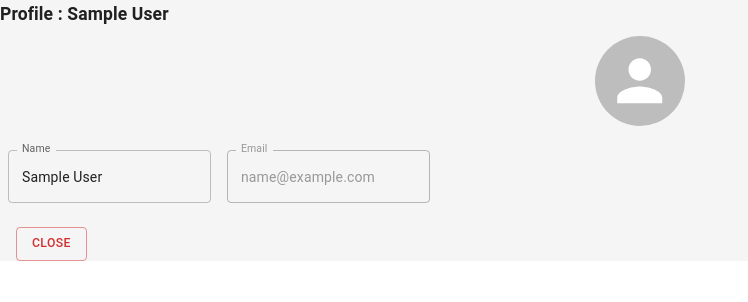
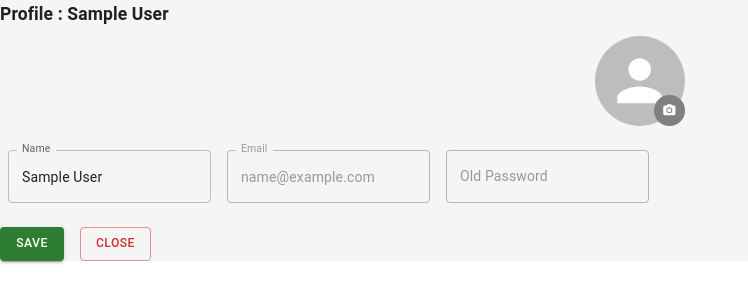
Before and after one commit to Praneeth-22/Interact-React-Impact, a React (Create React App) app: page /profile in a window 1280 px wide. Shown: the top 302 px of the page, without its empty margins (0-748 px from the left). Built offline with nearby package versions, Linux system fonts and the light colour scheme; no server answers; sample sign-in values are in the browser's storage.

Commit message:
need to fix edit profile

```diff
--- a/src/Components/LoginFeature/Login.js
+++ b/src/Components/LoginFeature/Login.js
@@ -118,7 +118,7 @@ const Login = () => {
                     backgroundColor: "#28104e",
                   }}
                 >
-                  Submit
+                  Sign In
                 </button>
               </div>
               <div className="d-grid mt-2">
--- a/src/Components/LoginFeature/SignUp.js
+++ b/src/Components/LoginFeature/SignUp.js
@@ -56,7 +56,7 @@ const SignUp = () => {
         userpassword
       );
       //Create a unique image name
-      const avatarName = `${user.uid}-${new Date().getTime()}-${
+      const avatarName = `SignUp${user.uid}-${new Date().getTime()}-${
         userAvator.name
       }`;
       const storageRef = ref(storage, avatarName);
--- a/src/Components/TimeLine/Profile.jsx
+++ b/src/Components/TimeLine/Profile.jsx
@@ -22,6 +22,7 @@ import {
   getMetadata,
   uploadBytesResumable,
   Timestamp,
+
 } from "firebase/storage";
 import { auth, storage, db } from "../../firebase_service";
 import {
@@ -32,7 +33,9 @@ import {
   orderBy,
   onSnapshot,
   where,
+
 } from "firebase/firestore";
+import { getAuth, updateProfile } from "firebase/auth";
 import { doc, updateDoc } from "firebase/firestore";
 
 function Profile() {
@@ -69,66 +72,54 @@ function Profile() {
       setDisplayName(user.displayName);
       console.log("user in useeffect profile page is:", user);
     }
-  }, []);
+  }, [user]);
   console.log("users in profile page is:", user);
   //changing the profile values
-  const [newPassword, setNewPassword] = useState("");
-  const [newName, setNewName] = useState("");
+  const [newPassword, setNewPassword] = useState(user?.password);
+  const [newName, setNewName] = useState(displayName);
   const [showNewPassword, setShowNewPassword] = useState(false);
-  const [changeImg, setChangeImg] = useState(user.photoURL);
+  const [changeImg, setChangeImg] = useState(photoUrl);
   const [userDocId, setUserDocId] = useState("");
   const handleClickShowNewPassword = () => setShowNewPassword((show) => !show);
   const handleMouseDownPassword = (event) => {
     event.preventDefault();
   };
+
   const handleNewProfileChanges = async (event) => {
-    //update the changes into firebase user collection
-    event.preventDefault();
-    //store image into firebase storage
-    const storageRef = ref(storage, `profilePictures/${user.displayName}/${user.uid}`);
-    const snapshot = await uploadBytes(storageRef, photoUrl);
-    const downloadURL = await getDownloadURL(snapshot.ref);
-    console.log("File available at", downloadURL);
-    //update the changes into firebase user collection with user id = uid
+      event.preventDefault();
+      const userDoc = await getDocs(
+        query(
+          collection(db, "users"),
+          where("email", "==", user.email)
+        )
+      );
+      userDoc.forEach((doc) => {
+        setUserDocId(doc.id);
+      }
+      );
+      console.log("userDocId of updating profile-------------------is:", userDocId);
+      //
+      const userDocRef = doc(db, "users", userDocId);
+      console.log("photoUrl", photoUrl)
+      console.log("values", newName, changeImg, newPassword)
+      await updateDoc(userDocRef, {
+        displayName: newName,
+        avatarUrl: changeImg,
+        password: newPassword,
+      });
+      console.log("after updating the profile page -------------------is:", userDocId);
+      //update the user in local storage
+      const updatedUser = {
+        ...user,
+        displayName: newName,
+        photoURL: changeImg,
+        password: newPassword,
+      }
+      localStorage.setItem("user", JSON.stringify(updatedUser));
+      //update the user in context
+      getUsersAPI();
+  };
 
-    const userRef = collection(db, "users");
-    const q = query(userRef, where("uid", "==", user.uid));
-    console.log("q is:", q);
-    const querySnapshot = await getDocs(q);
-    console.log("querySnapshot is:", querySnapshot);
-
-    querySnapshot.forEach((doc) => {
-      console.log(doc.id, " => ", doc.data());
-      setUserDocId(doc.id);
-    });
-    const userIdRef = doc(db, "users", userDocId);
-    console.log("userIdRef is:", userIdRef);
-    await updateDoc(userIdRef, {
-      displayName: newName,
-      avatarUrl: downloadURL,
-      password: newPassword,
-    });
-    //update user authentaion data with new changes
-    // await updateProfile(user, {
-    //   displayName: newName,
-    //   photoURL: downloadURL,
-    // });
-
-    // console.log("changes updated successfully",userIdRef)
-    // console.log("user.uid is:", user.uid);
-    // const userRef = doc(db, "users", user.uid);
-    // console.log("userRef is:", userRef)
-    // await updateDoc(userRef, {
-    //   displayName: newName,
-    //   avatarUrl: downloadURL,
-    //   password: newPassword,
-    // });
-
-    //reset state variables
-    setNewName("");
-    setNewPassword("");
-    // setProfilePicture("");
-  };
   return (
     <div>
       <Typography
@@ -139,16 +130,16 @@ function Profile() {
       >
         Profile : {user.displayName}
       </Typography>
-      <Box
+      {/* <Box
         sx={{ display: "flex", alignItems: "center", flexDirection: "column" }}
       >
-        {/* <input
+        <input
           type="file"
           accept="image/*"
           ref={fileInputRef}
           style={{ display: "none" }}
           onChange={handleProfilePictureChange}
-        /> */}
+        />
         <label htmlFor="icon-button-file">
           <IconButton
             color="primary"
@@ -164,7 +155,7 @@ function Profile() {
                 sx={{ width: 90, height: 90 }}
               />
               <div style={{ position: "absolute", bottom: 0, right: 0 }}>
-                {/* <PhotoCamera
+                <PhotoCamera
                   fontSize="large"
                   sx={{
                     color: "white",
@@ -172,7 +163,46 @@ function Profile() {
                     borderRadius: "50%",
                     p: 1,
                   }}
-                /> */}
+                />
+              </div>
+            </div>
+          </IconButton>
+        </label>
+      </Box> */}
+      <Box
+        sx={{ display: "flex", alignItems: "center", flexDirection: "column" }}
+      >
+        <input
+          type="file"
+          accept="image/*"
+          ref={fileInputRef}
+          style={{ display: "none" }}
+          onChange={handleProfilePictureChange}
+        />
+        <label htmlFor="icon-button-file">
+          <IconButton
+            color="primary"
+            aria-label="upload picture"
+            component="span"
+            sx={{ mb: 1 }}
+            onClick={handleEditPictureClick}
+          >
+            <div style={{ position: "relative" }}>
+              <Avatar
+                alt="Profile Picture"
+                src={photoUrl}
+                sx={{ width: 90, height: 90 }}
+              />
+              <div style={{ position: "absolute", bottom: 0, right: 0 }}>
+                <PhotoCamera
+                  fontSize="large"
+                  sx={{
+                    color: "white",
+                    backgroundColor: "gray",
+                    borderRadius: "50%",
+                    p: 1,
+                  }}
+                />
               </div>
             </div>
           </IconButton>
@@ -192,8 +222,8 @@ function Profile() {
             id="outlined-multiline-static"
             label="Name"
             variant="outlined"
-            defaultValue={user?.displayName}
-            // onChange={(e) => setNewName(e.target.value)}
+            defaultValue={user.displayName}
+            onChange={(e) => setNewName(e.target.value)}
           />
           <TextField
             id="outlined-multiline-static"
@@ -202,13 +232,13 @@ function Profile() {
             variant="outlined"
             defaultValue={user.email}
           />
-          {/* <TextField
+          <TextField
             id="outlined-multiline-static"
             label="Old Password"
             variant="outlined"
             disabled
             defaultValue={user.password}
-          /> */}
+          />
           {/* <FormControl sx={{ m: 1, width: "25ch" }} variant="outlined">
             <InputLabel htmlFor="outlined-adornment-password">
               New Password
@@ -231,17 +261,17 @@ function Profile() {
               }
               label="Password"
             />
-          </FormControl> */}
-
+          </FormControl>
+           */}
         </div>
         <Box sx={{ mt: 2 }}>
-          {/* <Button
+          <Button
             variant="contained"
             color="success"
             onClick={handleNewProfileChanges}
           >
             Save
-          </Button> */}
+          </Button>
           <Button
             variant="outlined"
             color="error"
```
